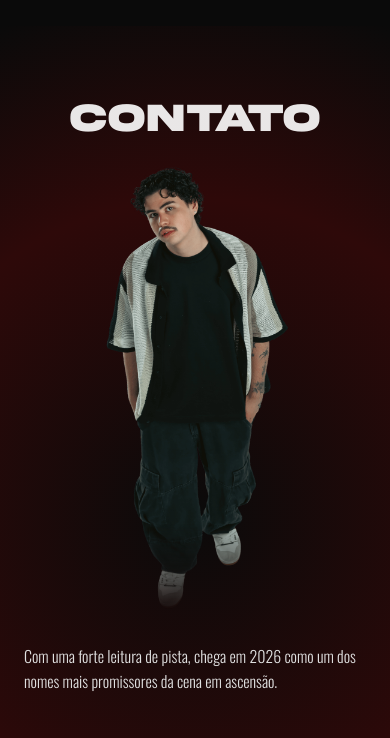
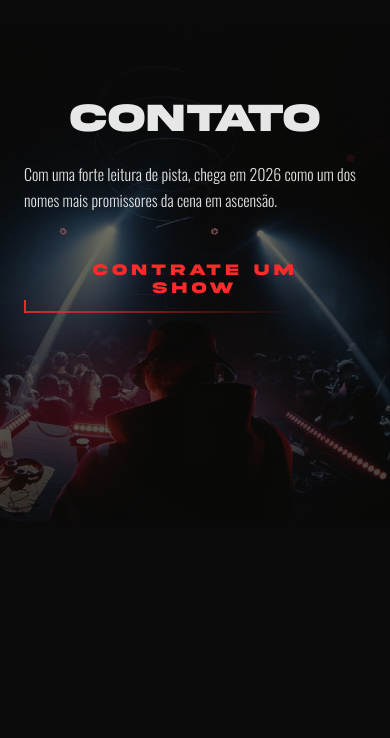
Before and after one commit to GaaspaaRn/rodrelas, a React (Vite) app: page / in a window 390 px wide. Shown: the part 8906-9644 px from the top of the page. After the commit the page ends 9427 px from the top, so only its background shows below. Built offline with nearby package versions, Linux system fonts and the light colour scheme.

Commit message:
adfssafdasdf

```diff
--- a/src/index.css
+++ b/src/index.css
@@ -720,4 +720,30 @@ a {
     /* Reduced slightly from 10rem */
     /* Ensure space for footer */
   }
+
+  /* Mobile Contact Background Image */
+  #contact {
+    background: url('/fotos/contato-mobile.jpg') center center / cover no-repeat !important;
+    position: relative;
+  }
+
+  #contact::before {
+    content: '';
+    position: absolute;
+    inset: 0;
+    background: linear-gradient(to bottom,
+        rgba(10, 10, 10, 0.85) 0%,
+        rgba(10, 10, 10, 0.6) 40%,
+        rgba(10, 10, 10, 0.75) 100%);
+    z-index: 0;
+  }
+
+  #contact>* {
+    position: relative;
+    z-index: 1;
+  }
+
+  .contact-image-wrapper {
+    display: none !important;
+  }
 }
```
Also changed, not shown: public/fotos/contato-mobile.jpg (added).
